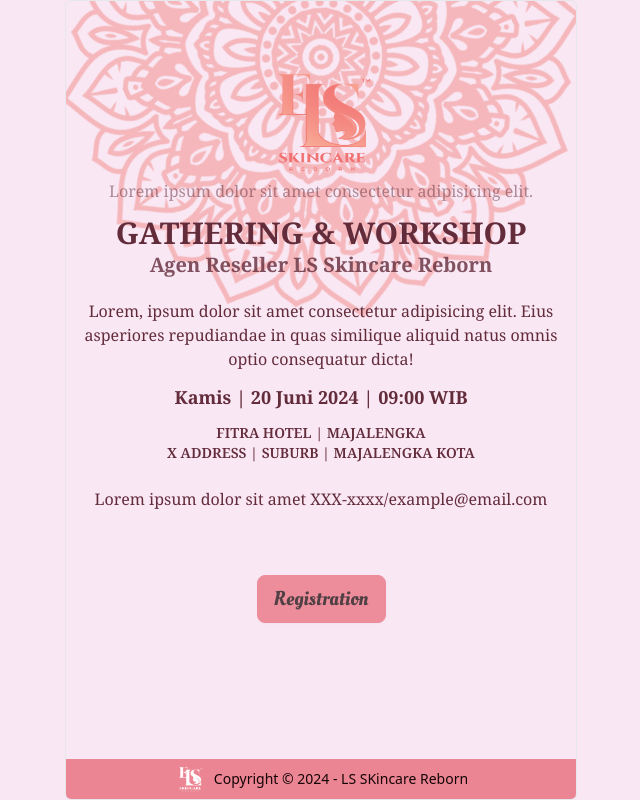
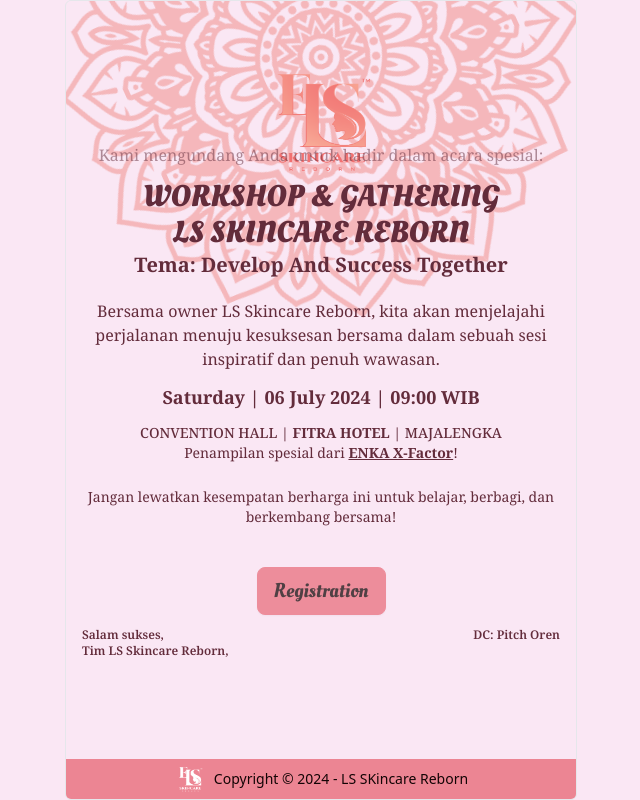
Before and after one commit to Mahfudin98/invitation-workshop, a Next.js app: page /about in a window 1280 px wide. Shown: the whole page, without its empty margins (319-959 px from the left). Built offline with nearby package versions, Linux system fonts and the light colour scheme.

Commit message:
add text invitation

```diff
--- a/src/components/Layout.tsx
+++ b/src/components/Layout.tsx
@@ -84,8 +84,8 @@
               isShrunk ? "h-[10%] opacity-0" : "h-[30%] opacity-100"
             } ${isShow !== "/" ? "hidden" : ""}`}
           >
-            <h1 className="card-title font-mono whitespace-nowrap -rotate-90 my-32 text-primary-content opacity-80">
-              JUNI 20, 2024
+            <h1 className="card-title font-invit whitespace-nowrap -rotate-90 my-32 text-base-content opacity-80">
+              JULY 06, 2024
             </h1>
           </div>
         </div>
--- a/src/pages/about.tsx
+++ b/src/pages/about.tsx
@@ -3,31 +3,40 @@
 export default function About() {
   return (
     <div className="flex flex-col items-center justify-center min-h-screen p-4 relative overflow-hidden">
-      <div className="text-center mb-16 font-ls">
+      <div className="text-center mb-10 font-ls">
         <p className="opacity-50 mb-3">
-          Lorem ipsum dolor sit amet consectetur adipisicing elit.
+          Kami mengundang Anda untuk hadir dalam acara spesial:
         </p>
-        <h1 className="text-2xl md:text-3xl font-bold uppercase ">
-          Gathering & Workshop
+        <h1 className="text-2xl md:text-3xl font-bold uppercase font-invit">
+          Workshop & Gathering
         </h1>
-        <h1 className="text-lg md:text-xl opacity-80 font-bold capitalize font-serif mb-5">
-          Agen Reseller LS Skincare Reborn
+        <h1 className="text-2xl md:text-3xl font-bold uppercase font-invit">
+          LS Skincare Reborn
+        </h1>
+        <h1 className="text-lg md:text-xl font-bold capitalize font-ls mb-5">
+          Tema: Develop and Success Together
         </h1>
         <p>
-          Lorem, ipsum dolor sit amet consectetur adipisicing elit. Eius
-          asperiores repudiandae in quas similique aliquid natus omnis optio
-          consequatur dicta!
+          Bersama owner LS Skincare Reborn, kita akan menjelajahi perjalanan
+          menuju kesuksesan bersama dalam sebuah sesi inspiratif dan penuh
+          wawasan.
         </p>
         <p className="font-bold text-lg my-3">
-          Kamis | 20 Juni 2024 | 09:00 WIB
+          Saturday | 06 July 2024 | 09:00 WIB
         </p>
         <div className="mb-6">
-          <p className="font-semibold text-sm">FITRA HOTEL | MAJALENGKA</p>
-          <p className="font-semibold text-sm">
-            X ADDRESS | SUBURB | MAJALENGKA KOTA
+          <p className="font-medium text-sm uppercase">
+            Convention Hall | <a href="https://maps.app.goo.gl/n1S89Z9L7go2SvVDA" className="link link-hover font-bold">FITRA HOTEL</a> | MAJALENGKA
+          </p>
+          <p className="font-normal text-sm">
+            Penampilan spesial dari{" "}
+            <span className="font-bold underline">ENKA X-Factor</span>!
           </p>
         </div>
-        <p>Lorem ipsum dolor sit amet XXX-xxxx/example@email.com</p>
+        <p className="font-normal text-sm">
+          Jangan lewatkan kesempatan berharga ini untuk belajar, berbagi, dan
+          berkembang bersama!
+        </p>
       </div>
       <a
         href={"https://forms.gle/4vJDZVpSFTv7wGQL7"}
@@ -35,6 +44,15 @@
       >
         Registration
       </a>
+      <div className="flex justify-between items-start w-full mt-3">
+        <div className="text-xs font-ls font-semibold text-start">
+          <p>Salam sukses,</p>
+          <p>Tim LS Skincare Reborn,</p>
+        </div>
+        <div className="text-xs font-ls font-semibold text-end">
+          <p>DC: Pitch Oren</p>
+        </div>
+      </div>
     </div>
   );
 }
--- a/src/pages/index.tsx
+++ b/src/pages/index.tsx
@@ -9,6 +9,7 @@
       <h1 className="text-3xl font-bold text-primary">Invitation</h1>
       <h1 className="text-2xl font-bold text-primary">Gathering & Workshop</h1>
       <h1 className="text-xl font-bold text-primary font-ls">LS Skincare Reborn</h1>
+      <h1 className="text-xl font-bold text-primary">2024</h1>
       </div>
       <div className="flex flex-col items-center justify-center p-4 text-center relative overflow-hidden">
         <Link
--- a/src/pages/location.tsx
+++ /dev/null
@@ -1,18 +0,0 @@
-import Link from "next/link";
-
-export default function Location() {
-  return (
-    <div className="flex flex-col items-center justify-center min-h-screen p-4 relative overflow-hidden">
-      <iframe
-        src="https://www.google.com/maps/embed?pb=!1m18!1m12!1m3!1d3961.4858841504943!2d108.20693207508914!3d-6.832196766832638!2m3!1f0!2f0!3f0!3m2!1i1024!2i768!4f13.1!3m3!1m2!1s0x2e6f2f5a9396c023%3A0x397935a669b01d9!2sFITRA%20Hotel%20Majalengka!5e0!3m2!1sen!2sid!4v1718356085098!5m2!1sen!2sid"
-        width="600"
-        height="450"
-        loading="lazy"
-        className="w-full h-[250px] md:h-[350px] mb-6"
-      ></iframe>
-      <Link href={"/about"} className="btn btn-primary">
-        About
-      </Link>
-    </div>
-  );
-}
```
